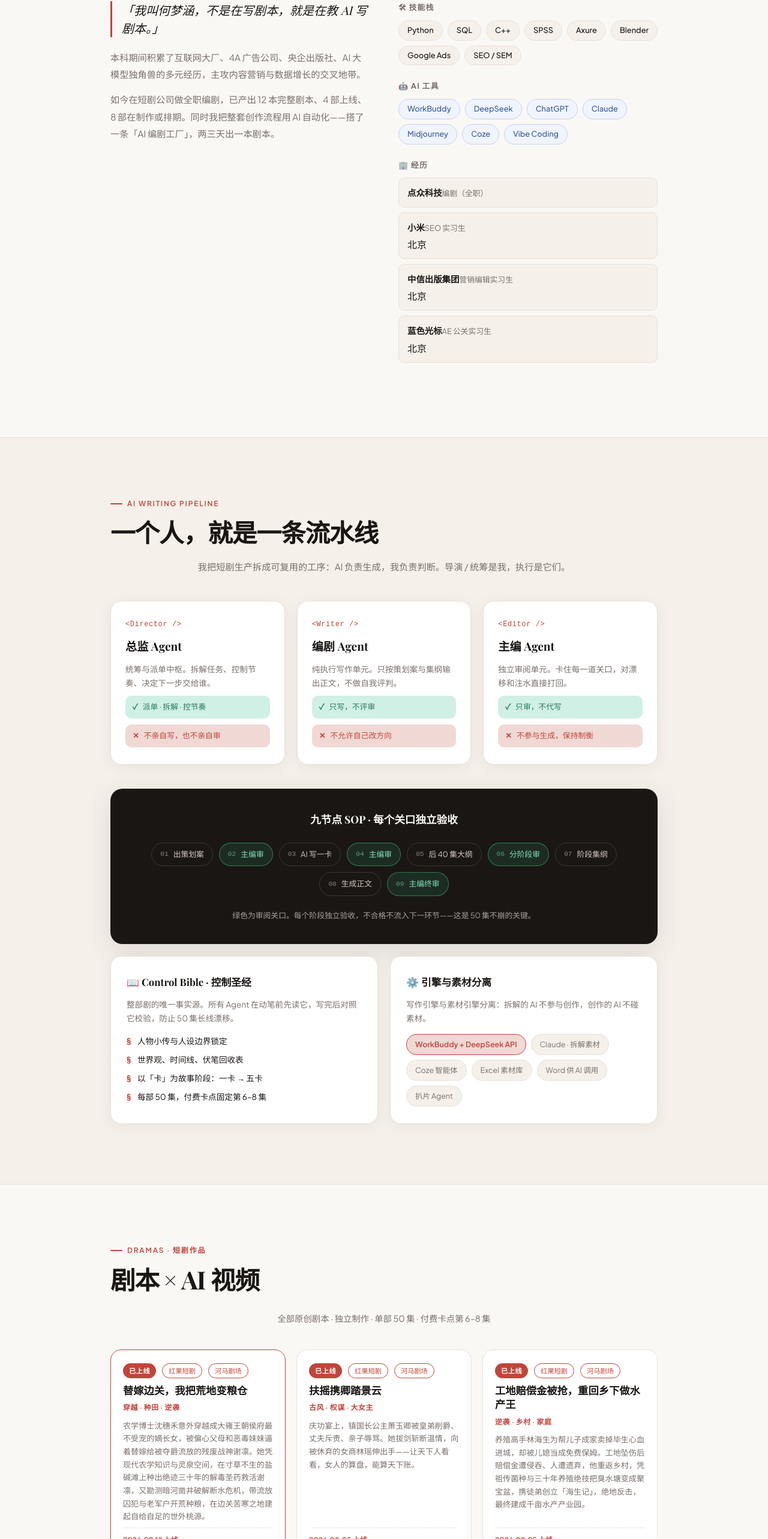
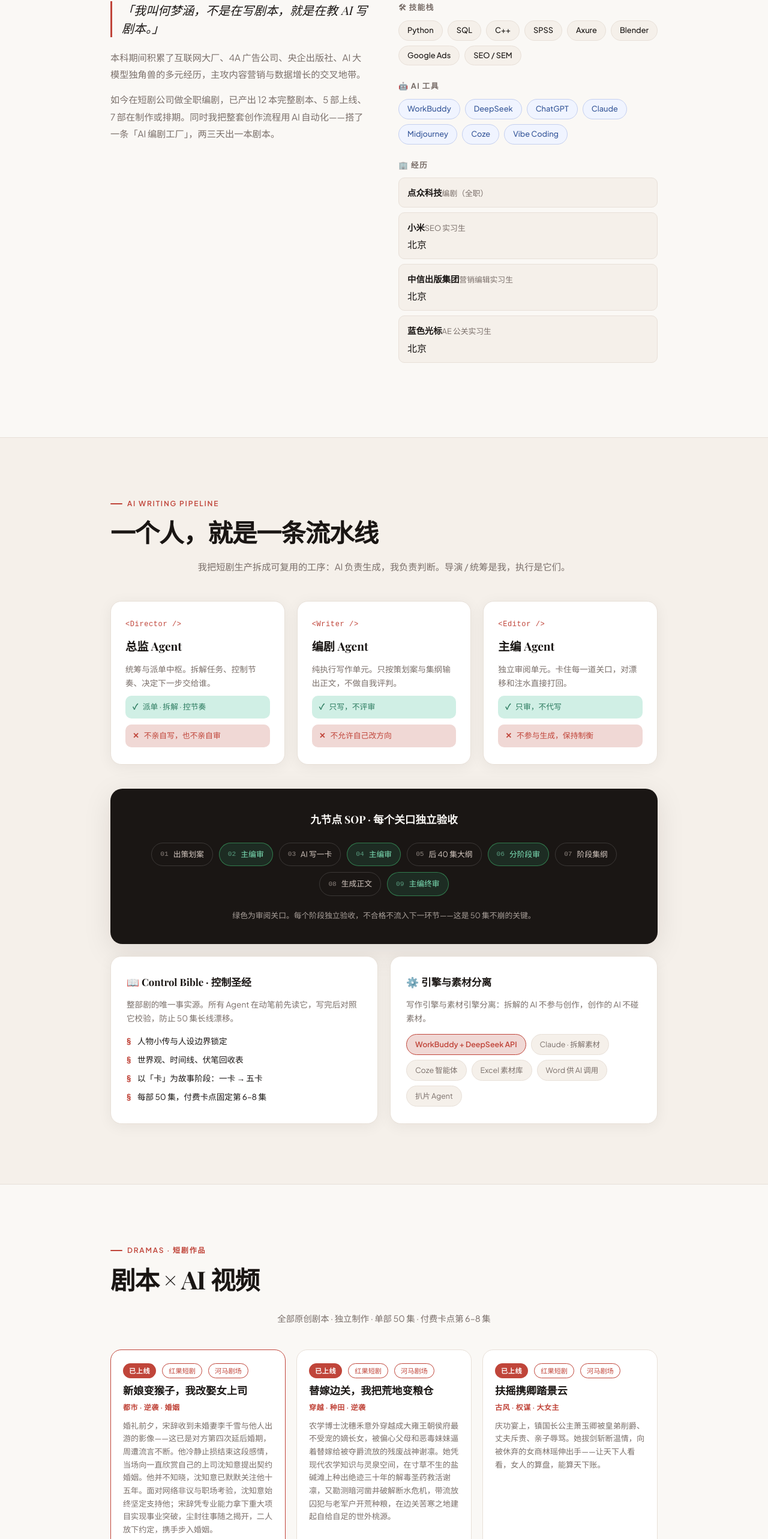
Before and after one commit to DreamHe-ai/hemenghan-portfolio, a React (Vite) app: page / in a window 1280 px wide. Shown: the part 1078-3644 px from the top of the page at 60% size. Built offline with nearby package versions, Linux system fonts and the light colour scheme; a web font is replaced by a local one.

Commit message:
drama: 新增已上线《新娘变猴子，我改娶女上司》置顶；数字更新为 5 部上线

```diff
--- a/src/content.ts
+++ b/src/content.ts
@@ -42,7 +42,7 @@ export const SITE = {
     heading: ['用营销思维讲故事', '用 AI 把产能翻倍'],
     paras: [
       '本科期间积累了互联网大厂、4A 广告公司、央企出版社、AI 大模型独角兽的多元经历，主攻内容营销与数据增长的交叉地带。',
-      '如今在短剧公司做全职编剧，已产出 12 本完整剧本、4 部上线、8 部在制作或排期。同时我把整套创作流程用 AI 自动化——搭了一条「AI 编剧工厂」，两三天出一本剧本。',
+      '如今在短剧公司做全职编剧，已产出 12 本完整剧本、5 部上线、7 部在制作或排期。同时我把整套创作流程用 AI 自动化——搭了一条「AI 编剧工厂」，两三天出一本剧本。',
     ],
     skills: ['Python', 'SQL', 'C++', 'SPSS', 'Axure', 'Blender', 'Google Ads', 'SEO / SEM'],
     aiTools: ['WorkBuddy', 'DeepSeek', 'ChatGPT', 'Claude', 'Midjourney', 'Coze', 'Vibe Coding'],
@@ -105,13 +105,24 @@ export const SITE = {
       {
         status: '已上线',
         platform: ['红果短剧', '河马剧场'],
+        title: '新娘变猴子，我改娶女上司',
+        genre: '都市 · 逆袭 · 婚姻',
+        logline: '婚礼前夕，宋辞收到未婚妻李千雪与他人出游的影像——这已是对方第四次延后婚期，周遭流言不断。他冷静止损结束这段感情，当场向一直欣赏自己的上司沈知意提出契约婚姻。他并不知晓，沈知意已默默关注他十五年。面对网络非议与职场考验，沈知意始终坚定支持他；宋辞凭专业能力拿下重大项目实现事业突破，尘封往事随之揭开，二人放下约定，携手步入婚姻。',
+        episodes: '50 集',
+        paywall: '第 6–8 集',
+        release: '2026.09',
+        featured: true,
+        link: 'https://v.douyin.com/2vVSP4LNp3M/',
+      },
+      {
+        status: '已上线',
+        platform: ['红果短剧', '河马剧场'],
         title: '替嫁边关，我把荒地变粮仓',
         genre: '穿越 · 种田 · 逆袭',
         logline: '农学博士沈穗禾意外穿越成大雍王朝侯府最不受宠的嫡长女，被偏心父母和恶毒妹妹逼着替嫁给被夺爵流放的残废战神谢凛。她凭现代农学知识与灵泉空间，在寸草不生的盐碱滩上种出绝迹三十年的解毒圣药救活谢凛，又勘测暗河凿井破解断水危机，带流放囚犯与老军户开荒种粮，在边关苦寒之地建起自给自足的世外桃源。',
         episodes: '50 集',
         paywall: '第 6–8 集',
         release: '2026.09.12',
-        featured: true,
         link: 'https://v.douyin.com/7YN7Yb3W3tk/',
       },
       {
```
